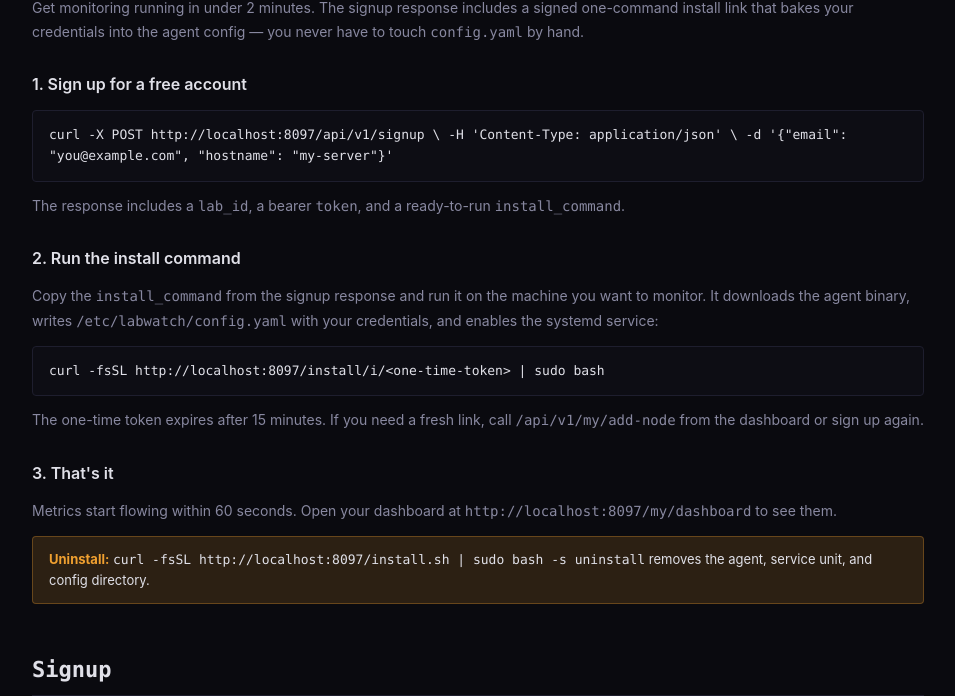
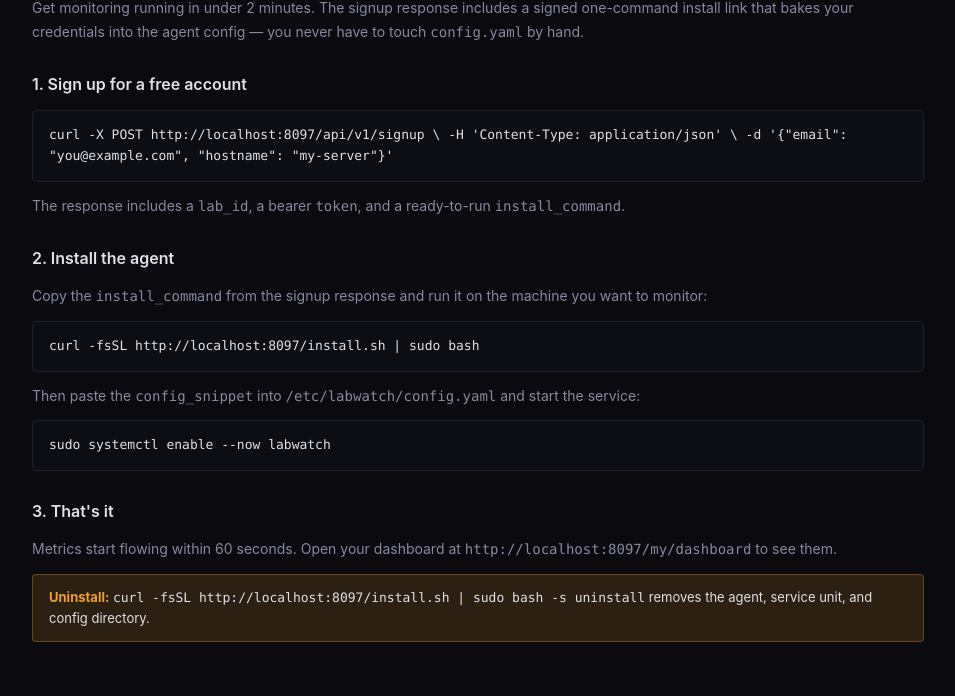
Before and after one commit to labwatch-dev/labwatch, a FastAPI app: page /docs in a window 1280 px wide. Shown: the part 1361-2057 px from the top of the page, without its empty margins (292-1247 px from the left). Run offline with FastAPI, Linux system fonts and the light colour scheme.

Commit message:
fresh review round 2: fix docs vs code mismatches, add markupsafe dep
- Fix signup response: remove phantom /install/i/<signed> URL, match actual install.sh flow
- Fix Quick Start: replace one-time-token flow with actual install + config workflow
- Fix ingest response: docs showed {status: ok} but code returns {status: accepted, stored_types, alerts}
- Fix delete response: docs showed {message: "Lab deleted"} but code returns {status: "deleted"}
- Fix digest param: docs said "days" (default 7) but code uses "hours" (default 168)
- Fix digest response: add hostname, change period_days to hours to match actual response
- Make RegisterRequest fields optional (os, arch, agent_version) to match Go agent behavior
- Add markupsafe to requirements.txt (used by _md_bold XSS filter)

```diff
--- a/server/models.py
+++ b/server/models.py
@@ -10,9 +10,9 @@ from pydantic import BaseModel, Field
 
 class RegisterRequest(BaseModel):
     hostname: str
-    os: str
-    arch: str
-    agent_version: str
+    os: str = ""
+    arch: str = ""
+    agent_version: str = ""
 
 
 class RegisterResponse(BaseModel):
--- a/server/requirements.txt
+++ b/server/requirements.txt
@@ -5,3 +5,4 @@ jinja2>=3.1,<4.0
 python-dotenv>=1.0,<2.0
 itsdangerous>=2.1,<3.0
 python-multipart>=0.0.6,<1.0
+markupsafe>=2.1,<3.0
--- a/server/templates/docs.html
+++ b/server/templates/docs.html
@@ -429,10 +429,11 @@ X-Admin-Secret: your-secret-here</div>
   -d '{"email": "you@example.com", "hostname": "my-server"}'</code></div>
             <p>The response includes a <code>lab_id</code>, a bearer <code>token</code>, and a ready-to-run <code>install_command</code>.</p>
 
-            <h3>2. Run the install command</h3>
-            <p>Copy the <code>install_command</code> from the signup response and run it on the machine you want to monitor. It downloads the agent binary, writes <code>/etc/labwatch/config.yaml</code> with your credentials, and enables the systemd service:</p>
-            <div class="code-block"><code>curl -fsSL {{ base_url }}/install/i/&lt;one-time-token&gt; | sudo bash</code></div>
-            <p>The one-time token expires after 15 minutes. If you need a fresh link, call <code>/api/v1/my/add-node</code> from the dashboard or sign up again.</p>
+            <h3>2. Install the agent</h3>
+            <p>Copy the <code>install_command</code> from the signup response and run it on the machine you want to monitor:</p>
+            <div class="code-block"><code>curl -fsSL {{ base_url }}/install.sh | sudo bash</code></div>
+            <p>Then paste the <code>config_snippet</code> into <code>/etc/labwatch/config.yaml</code> and start the service:</p>
+            <div class="code-block"><code>sudo systemctl enable --now labwatch</code></div>
 
             <h3>3. That's it</h3>
             <p>Metrics start flowing within 60 seconds. Open your dashboard at <code>{{ base_url }}/my/dashboard</code> to see them.</p>
@@ -493,10 +494,12 @@ X-Admin-Secret: your-secret-here</div>
                     <div class="code-block"><code>{
   "lab_id": "31738bc8-df1e-46f9-9c83-d33f0b16eda9",
   "token": "6ddf02b7418585cb97b6829d368dfcd6aca04bcc...",
-  "install_command": "curl -fsSL https://your-server/install/i/&lt;signed&gt; | sudo bash",
+  "install_command": "curl -fsSL https://your-server/install.sh | sudo bash",
   "config_snippet": "api_endpoint: \"https://your-server/api/v1\"\ntoken: \"...\"\nlab_id: \"...\"\ninterval: 60s\ndocker:\n  enabled: true\n  socket: /var/run/docker.sock",
   "next_steps": [
-    "Run: curl -fsSL https://your-server/install/i/&lt;signed&gt; | sudo bash",
+    "Run: curl -fsSL https://your-server/install.sh | sudo bash",
+    "Save config to /etc/labwatch/config.yaml",
+    "Run: sudo systemctl enable --now labwatch",
     "View your dashboard at https://your-server/my/dashboard"
   ]
 }</code></div>
@@ -654,8 +657,11 @@ X-Admin-Secret: your-secret-here</div>
 
                     <h4>Response <span class="response-code code-2xx">200</span></h4>
                     <div class="code-block"><code>{
-  "status": "ok",
-  "alerts_triggered": 0
+  "status": "accepted",
+  "lab_id": "lab_proxmox-01_x7k2",
+  "stored_types": ["system", "docker"],
+  "alerts_generated": 0,
+  "alerts": []
 }</code></div>
                 </div>
             </div>
@@ -1036,7 +1042,7 @@ X-Admin-Secret: your-secret-here</div>
 
                     <h4>Response <span class="response-code code-2xx">200</span></h4>
                     <div class="code-block"><code>{
-  "message": "Lab deleted",
+  "status": "deleted",
   "lab_id": "lab_proxmox-01_x7k2"
 }</code></div>
                 </div>
@@ -1112,18 +1118,19 @@ X-Admin-Secret: your-secret-here</div>
                     <table class="param-table">
                         <tr><th>Param</th><th>Type</th><th>Default</th><th>Description</th></tr>
                         <tr>
-                            <td class="param-name">days</td>
+                            <td class="param-name">hours</td>
                             <td class="param-type">int</td>
-                            <td>7</td>
-                            <td>Number of days to analyze</td>
+                            <td>168</td>
+                            <td>Number of hours to analyze (default 7 days)</td>
                         </tr>
                     </table>
 
                     <h4>Response <span class="response-code code-2xx">200</span></h4>
                     <div class="code-block"><code>{
   "lab_id": "lab_proxmox-01_x7k2",
-  "period_days": 7,
+  "hostname": "proxmox-01",
   "grade": "B+",
+  "hours": 168,
   "summary": "proxmox-01 had moderate activity over the last 7 days...",
   "metrics": {
     "cpu_avg": 15.2,
@@ -1169,7 +1176,7 @@ X-Admin-Secret: your-secret-here</div>
                     <h4>Response <span class="response-code code-2xx">200</span></h4>
                     <div class="code-block"><code>{
   "fleet_size": 5,
-  "period_days": 7,
+  "hours": 168,
   "overall_grade": "B",
   "summary": "Your fleet of 5 nodes is generally healthy...",
   "nodes": [
```
